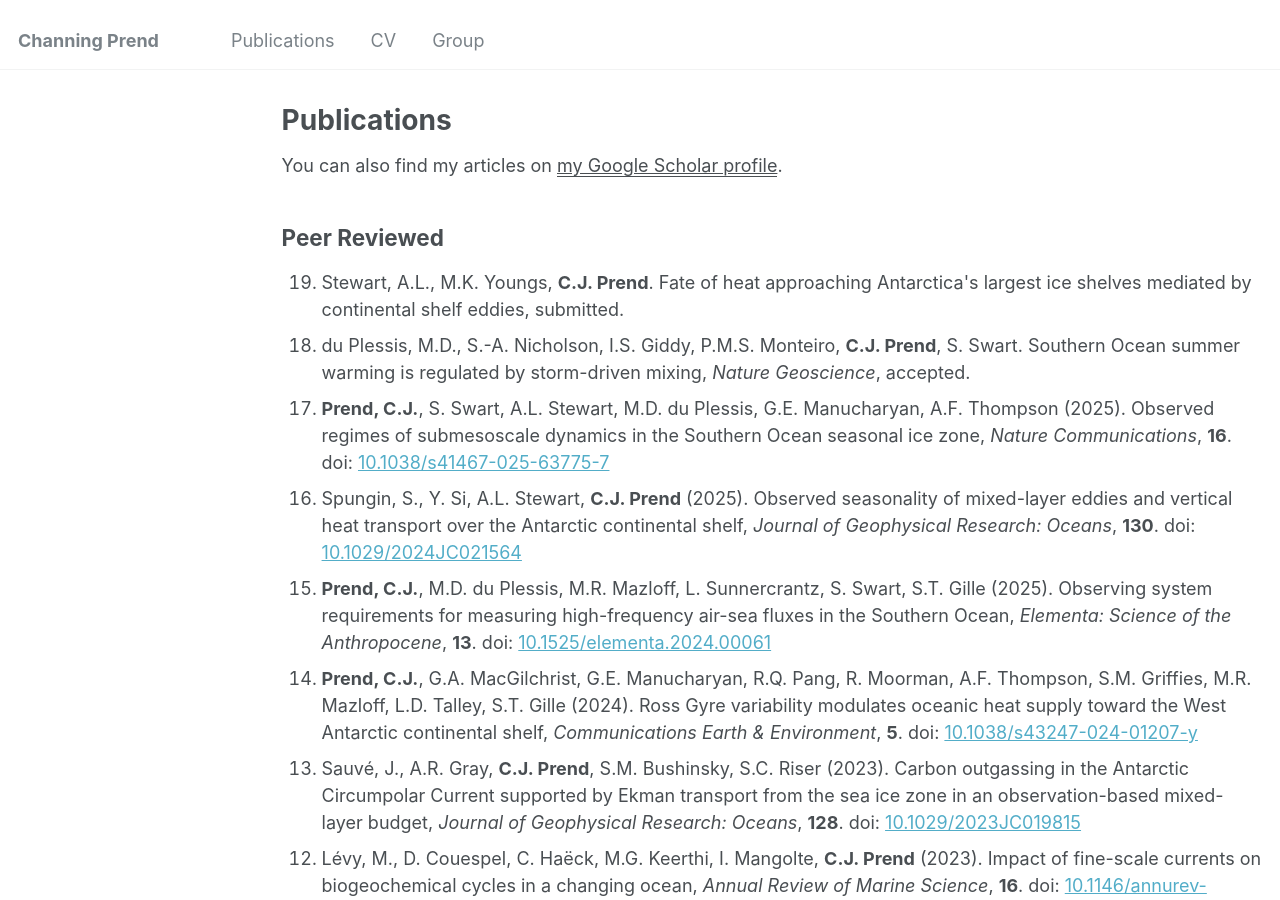
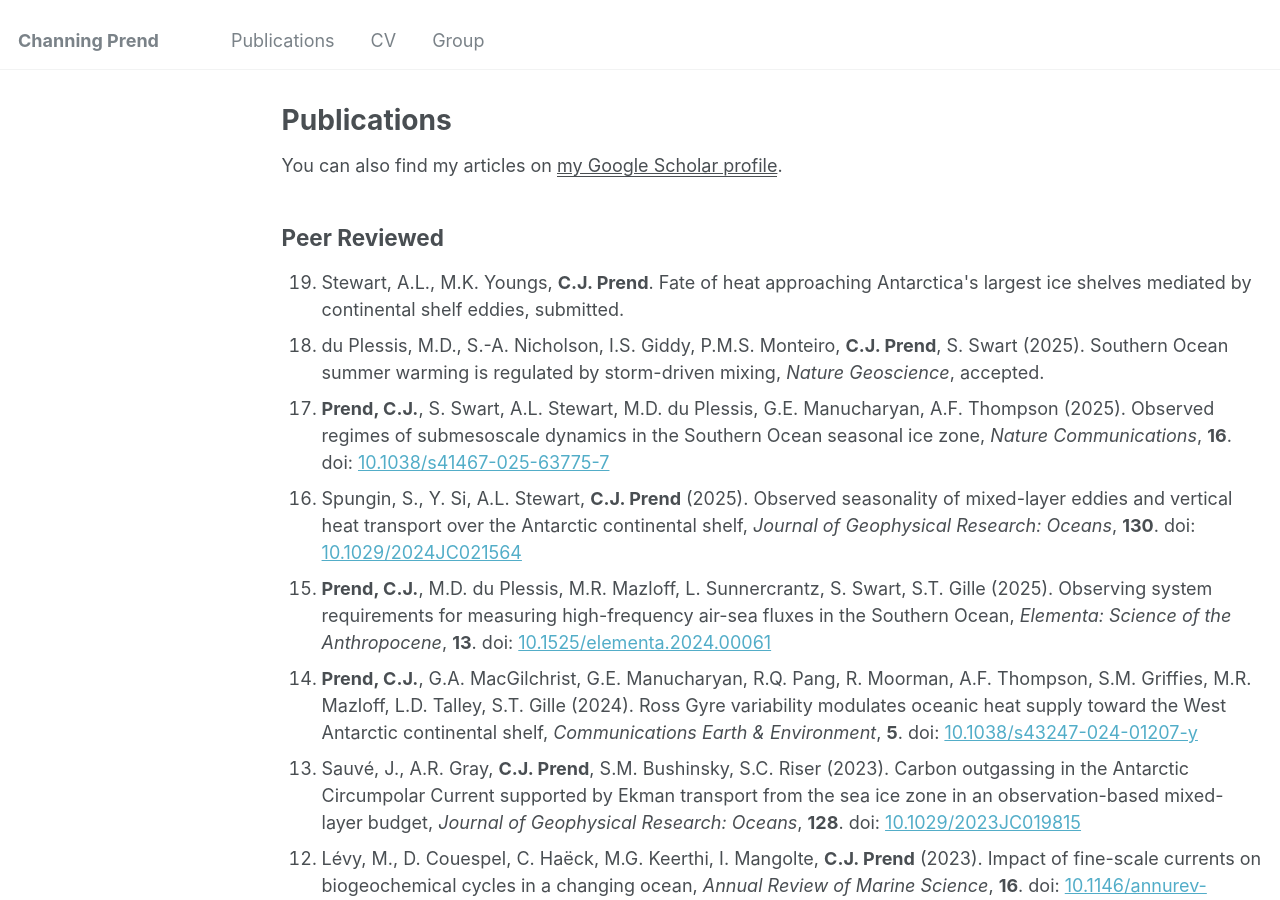
Before and after one commit to cprend/cprend.github.io, a Jekyll site: the page built from _pages/publications.md, in a window 1280 px wide and 900 px high. Built offline with Jekyll 4.4.1, drawn with Linux system fonts in a browser that asks for light colours.

Commit message:
Update publications.md

```diff
--- a/_pages/publications.md
+++ b/_pages/publications.md
@@ -10,7 +10,7 @@ You can also find my articles on <u><a href="https://scholar.google.com/citation
 ## Peer Reviewed
 <ol reversed>
   <li>Stewart, A.L., M.K. Youngs, <b>C.J. Prend</b>. Fate of heat approaching Antarctica's largest ice shelves mediated by continental shelf eddies, submitted.</li>
-  <li>du Plessis, M.D., S.-A. Nicholson, I.S. Giddy, P.M.S. Monteiro, <b>C.J. Prend</b>, S. Swart. Southern Ocean summer warming is regulated by storm-driven mixing, <em>Nature Geoscience</em>, accepted.</li>
+  <li>du Plessis, M.D., S.-A. Nicholson, I.S. Giddy, P.M.S. Monteiro, <b>C.J. Prend</b>, S. Swart (2025). Southern Ocean summer warming is regulated by storm-driven mixing, <em>Nature Geoscience</em>, accepted.</li>
   <li><b>Prend, C.J.</b>, S. Swart, A.L. Stewart, M.D. du Plessis, G.E. Manucharyan, A.F. Thompson (2025). Observed regimes of submesoscale dynamics in the Southern Ocean seasonal ice zone, <em>Nature Communications</em>, <b>16</b>. doi: <a href="https://www.nature.com/articles/s41467-025-63775-7">10.1038/s41467-025-63775-7</a></li>
   <li>Spungin, S., Y. Si, A.L. Stewart, <b>C.J. Prend</b> (2025). Observed seasonality of mixed-layer eddies and vertical heat transport over the Antarctic continental shelf, <em>Journal of Geophysical Research: Oceans</em>, <b>130</b>. doi: <a href="https://agupubs.onlinelibrary.wiley.com/doi/10.1029/2024JC021564">10.1029/2024JC021564</a></li>
   <li><b>Prend, C.J.</b>, M.D. du Plessis, M.R. Mazloff, L. Sunnercrantz, S. Swart, S.T. Gille (2025). Observing system requirements for measuring high-frequency air-sea fluxes in the Southern Ocean, <em>Elementa: Science of the Anthropocene</em>, <b>13</b>. doi: <a href="https://online.ucpress.edu/elementa/article/13/1/00061/208467/Observing-system-requirements-for-measuring-high">10.1525/elementa.2024.00061</a></li>
```
